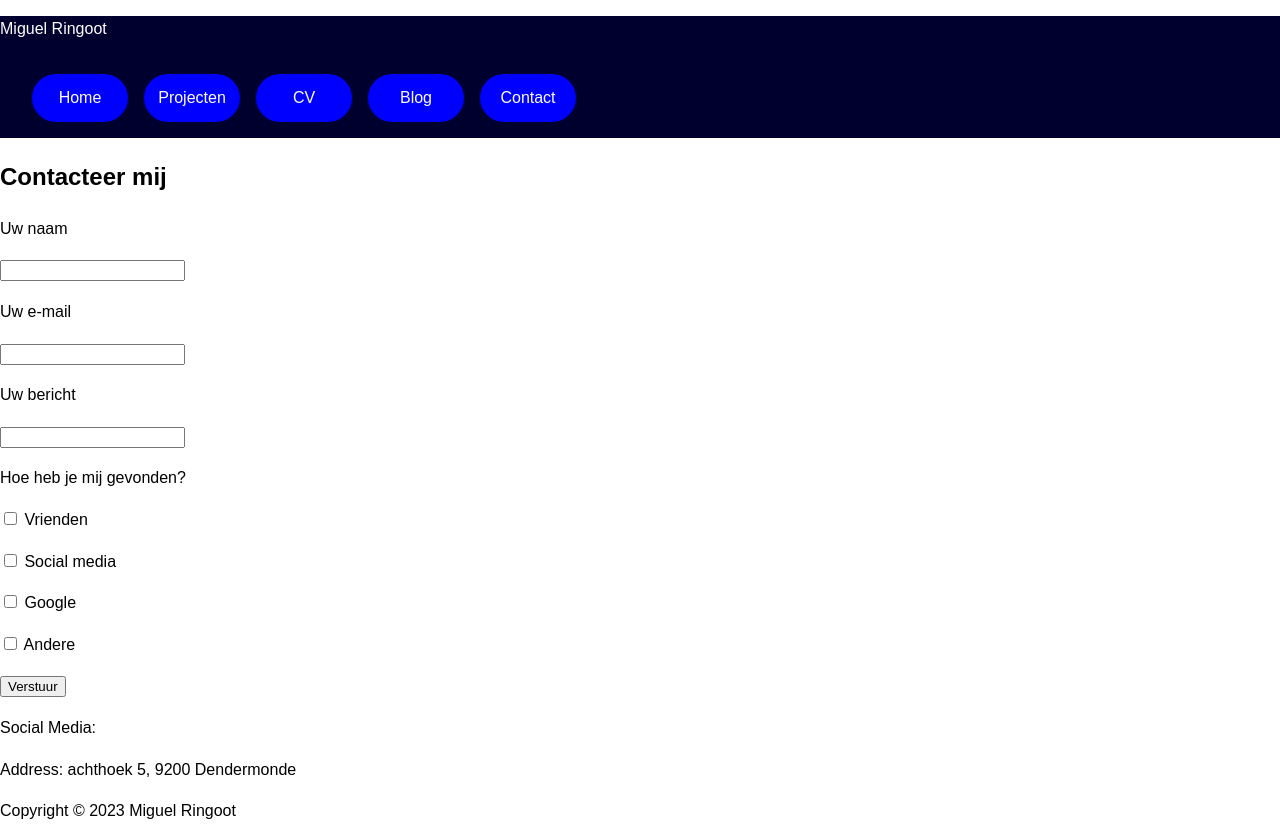
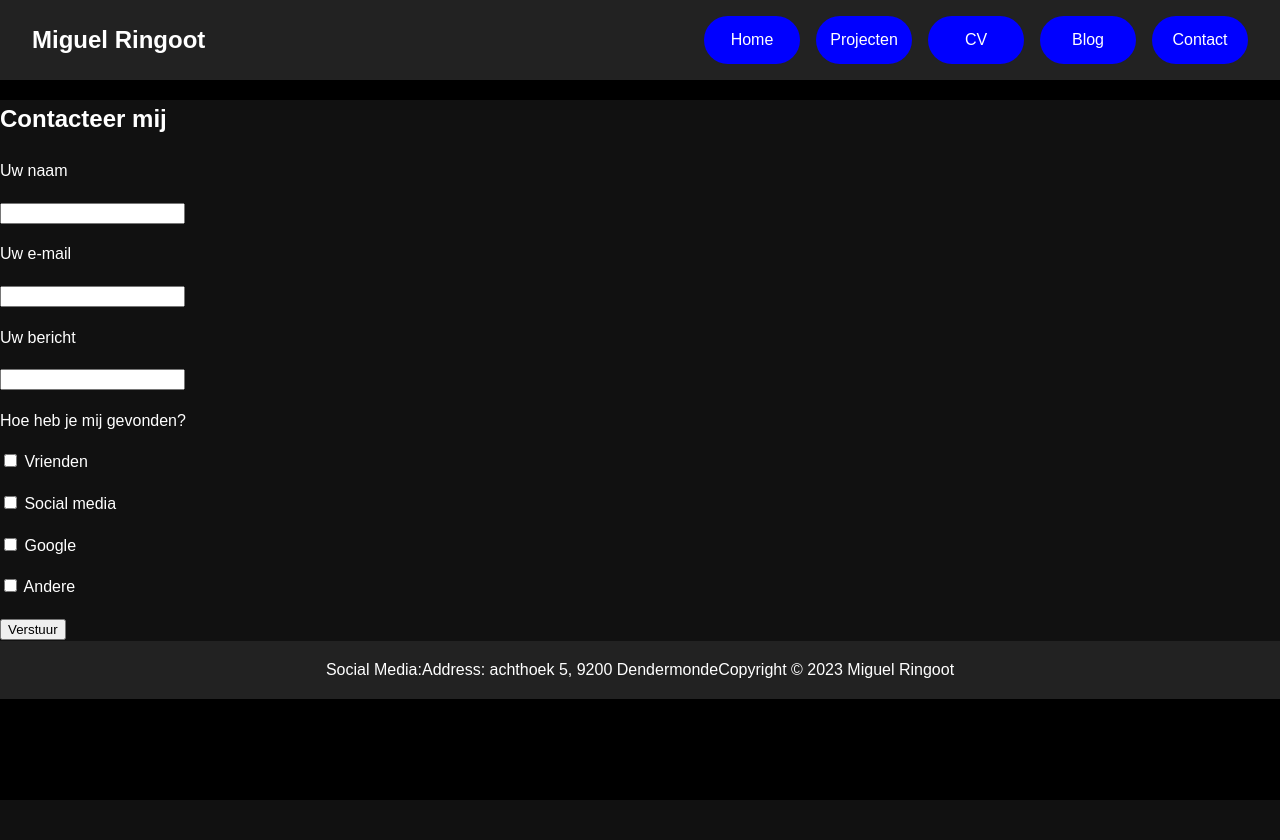
Before and after one commit to R4ybeam/WebDev, a PHP site: page /contact/index.html in a window 1280 px wide. After the commit the page ends 800 px from the top, so only its background shows below. Run offline with PHP 8.4, Linux system fonts and the light colour scheme.

Commit message:
updated site colour scheme

```diff
--- a/blog/index.html
+++ b/blog/index.html
@@ -10,8 +10,8 @@
 
 <body>
     <header>
-        Miguel Ringoot
         <nav>
+            <h1>Miguel Ringoot</h1>
             <ul>
                 <li>
                     <a href="../">Home</a>
@@ -32,8 +32,8 @@
         </nav>
     </header>
     <main>
-        <h1>Blog</h1>
         <section class="container">
+            <h1>Blog</h1>
             <ul>
                 <li>
                     <h2>Blogpost #1</h2>
--- a/contact/index.html
+++ b/contact/index.html
@@ -10,8 +10,8 @@
 
 <body>
     <header>
-        <p>Miguel Ringoot</p>
         <nav>
+            <h1>Miguel Ringoot</h1>
             <ul>
                 <li>
                     <a href="../">Home</a>
--- a/css/style.css
+++ b/css/style.css
@@ -5,18 +5,17 @@
 /* body */
 
 body {
-    background-color: #ffffff;
+    background-color: #000;
     font-family: 'Montserrat', sans-serif;
     line-height: 1.6;
     margin: 0;
+    color: #fff;
 }
 
 /* HEADER */
 
 header {
-    background-color: #00002e;
-    color: #fffdff;
-    padding-top: 0;
+    background-color: #222;
 }
 
 /* nav */
@@ -60,7 +59,21 @@ nav a {
 /* MAIN */
 
 /* containers */
+.container {
+    background-color: #111;
+
+}
 
 /* cards */
 
 /* FOOTER */
+
+footer {
+    background-color: #222;
+    display: flex;
+    justify-content: center;
+}
+footer p {
+
+    display: inline-block;
+}
--- a/cv/index.html
+++ b/cv/index.html
@@ -10,8 +10,8 @@
 
 <body>
     <header>
-        <p>Miguel Ringoot</p>
         <nav>
+            <h1>Miguel Ringoot</h1>
             <ul>
                 <li>
                     <a href="../">Home</a>
@@ -30,6 +30,7 @@
                 </li>
             </ul>
         </nav>
+    </header>
     </header>
     <main>
         <section class="container">
--- a/index.html
+++ b/index.html
@@ -73,8 +73,6 @@
         </section>
     </main>
     <footer>
-        <p>Social Media:</p>
-        <p>Address: achthoek 5, 9200 Dendermonde</p>
         <p>Copyright &copy; 2023 Miguel Ringoot</p>
     </footer>
 </body>
--- a/projecten/index.html
+++ b/projecten/index.html
@@ -10,8 +10,8 @@
 
 <body>
     <header>
-        <p>Miguel Ringoot</p>
         <nav>
+            <h1>Miguel Ringoot</h1>
             <ul>
                 <li>
                     <a href="../">Home</a>
```
